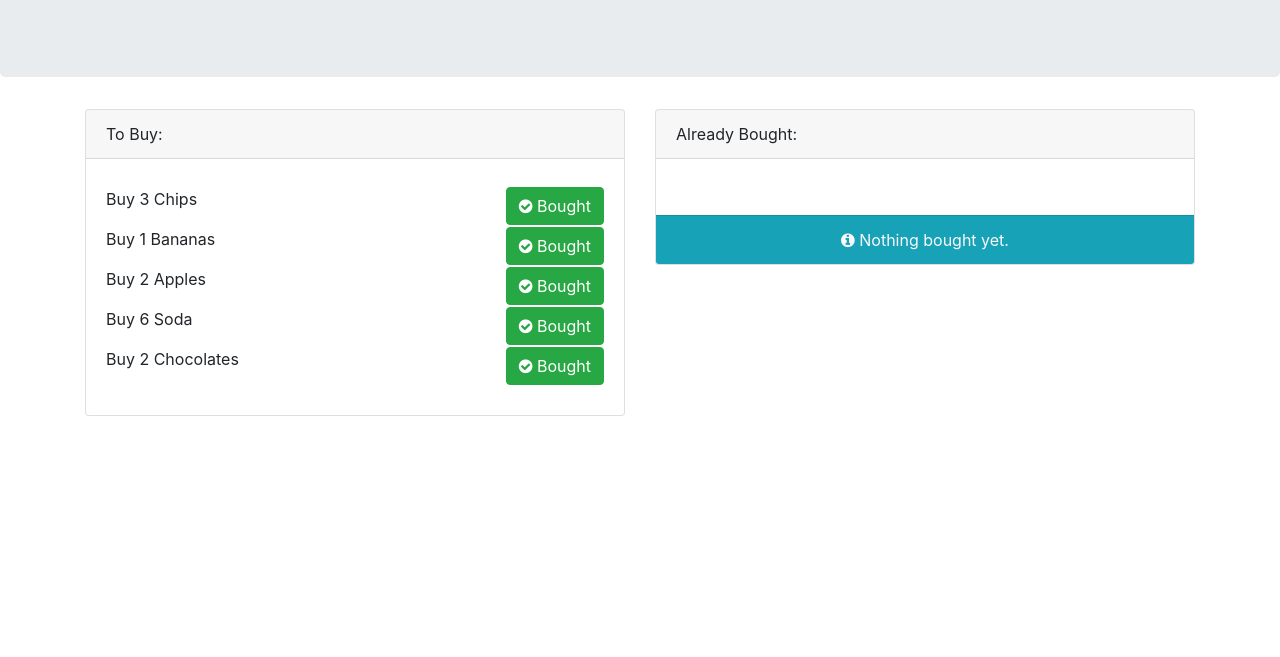
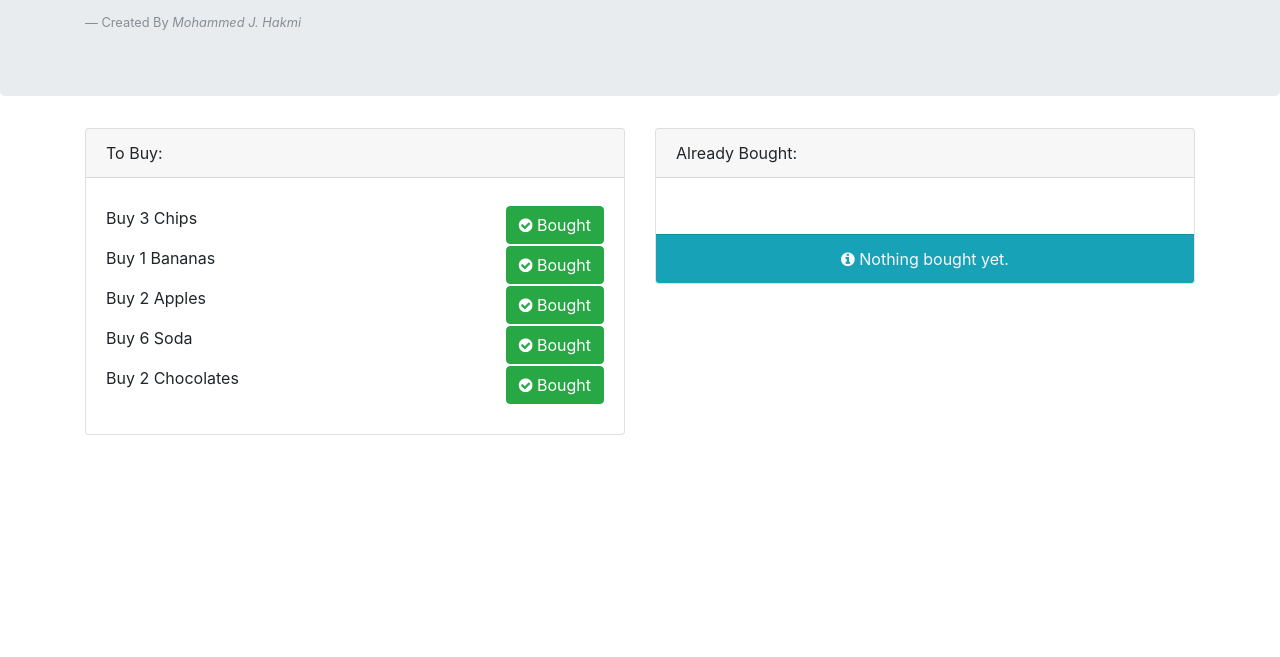
Before and after one commit to mhakmi/AngularJs-course, a plain HTML site: page module2-solution/index.html in a window 1280 px wide. Shown: the part 143-800 px from the top of the page. Drawn offline with Linux system fonts and the light colour scheme.

Commit message:
Created By added

```diff
--- a/module2-solution/index.html
+++ b/module2-solution/index.html
@@ -13,6 +13,7 @@
         <div class="container">
             <h1>Check Off Shopping List App.</h1>
             <p>AngularJS Course - Assignment 2 Solution</p>
+            <div class="blockquote-footer">Created By <cite>Mohammed J. Hakmi</cite></div>
         </div>
     </div>
 
```
